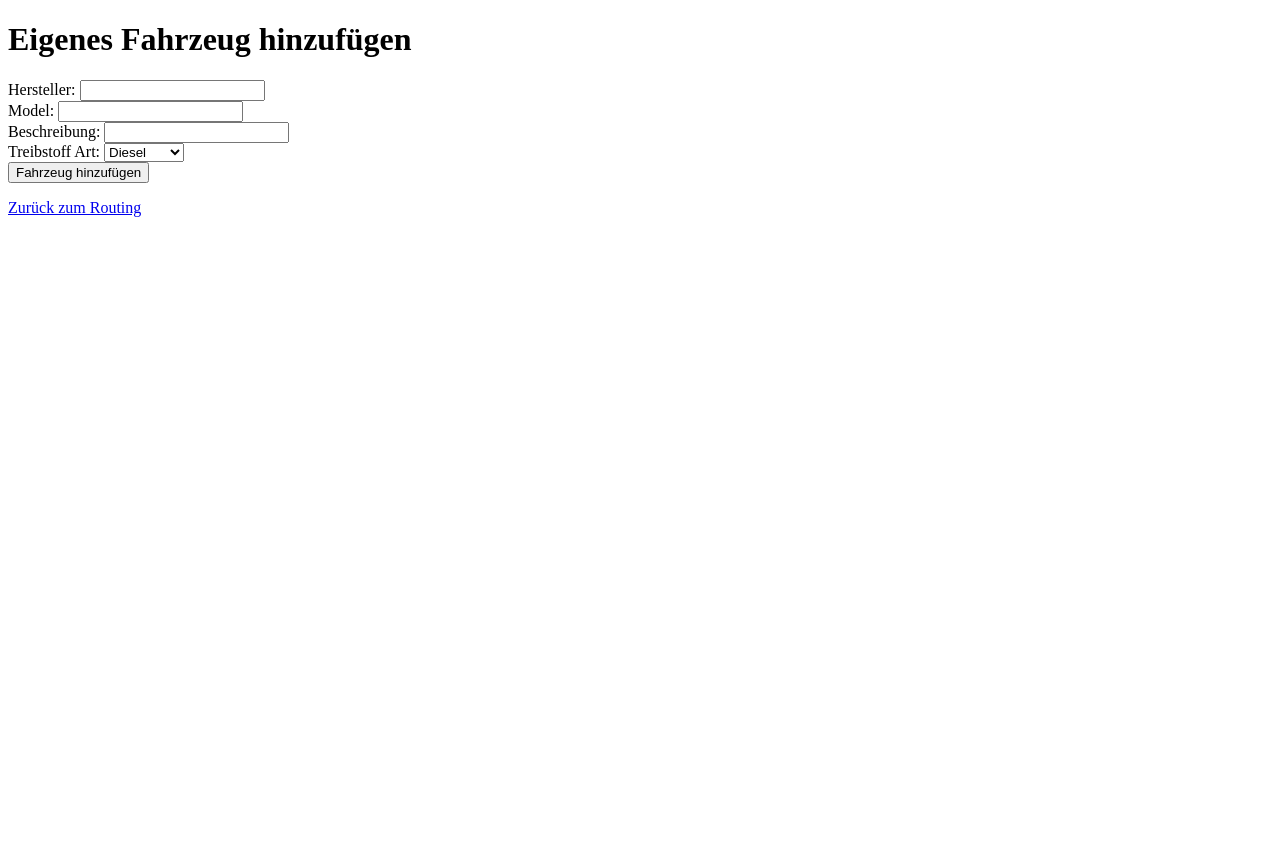
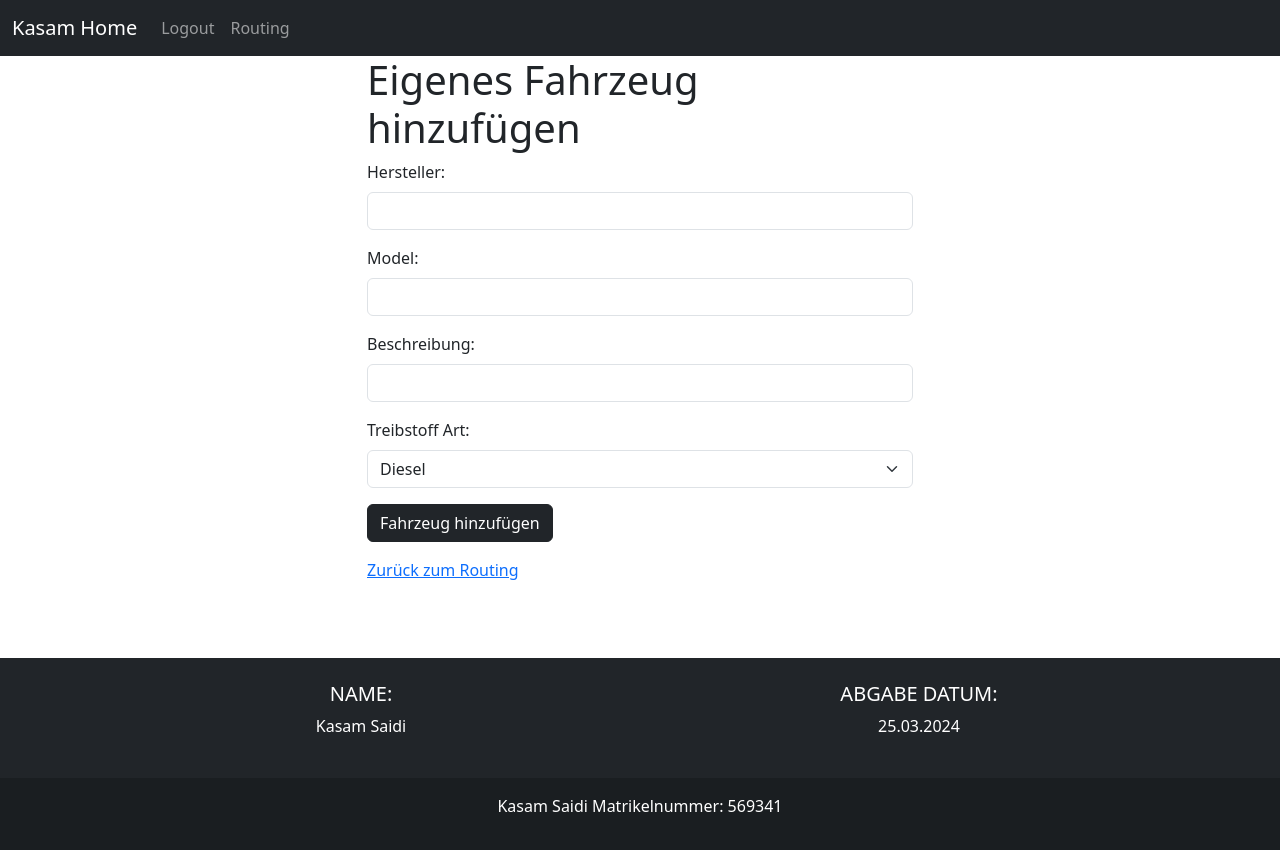
Before and after one commit to KasamSaidi/kasam-bachelor-project, a Flask app: page /add_custom_car in a window 1280 px wide. Before the commit the page ends 217 px from the top, so only its background shows below. Run offline with Flask 3, Linux system fonts and the light colour scheme; the visitor is signed in with stand-in values (Sample User, id 1); parts of the project's set-up code (start-up, migrations or seed data) failed here and were passed over.

Commit message:
Reformating, css und refactoring

```diff
--- a/app.py
+++ b/app.py
@@ -1,23 +1,25 @@
+import os
+from typing_extensions import Union
+from functools import wraps
+from werkzeug import Response
+
 from flask import Flask, render_template, request, jsonify, url_for, redirect, flash, session
 from flask_sqlalchemy import SQLAlchemy
+from wtforms import StringField, validators, PasswordField
+from flask_wtf import FlaskForm
+
 from routing.elevation import get_elevation_data
 from routing.traffic import get_traffic_flow
 from routing.routing_processing import create_route_instance, geocode_location
 from profile.vehicle import Vehicle
-from functools import wraps
-from werkzeug import Response
 from input import bcrypt_passwords
-from wtforms import StringField, validators, PasswordField
-from flask_wtf import FlaskForm
 from mapper import orm_mapper
-from typing_extensions import Union
 from login import login
-import os
 
 app = Flask(__name__)
 
 
-file_path = os.path.abspath(os.getcwd()) + "\data.db"
+file_path = os.path.abspath(os.getcwd()) + "\data.db"  # "\data.db"
 vehicle_entries = Vehicle.load_cars_from_excel('Euro_6_Latest.xlsx')
 app.config['SQLALCHEMY_DATABASE_URI'] = 'sqlite:///' + file_path
 user_id = 0
@@ -112,11 +114,6 @@ def save_login_user() -> Union[Response, str]:
             return redirect(url_for('login_user'))
     return render_template("user_dashboard.html", the_username=username)
 
-@app.route("/menu")
-@is_logged_in
-def menu_page():
-    return render_template("menu.html")
-
 @app.route('/routing')
 @is_logged_in
 def routing_input_handler():
--- a/templates/add_custom_car.html
+++ b/templates/add_custom_car.html
@@ -1,36 +1,41 @@
-<!DOCTYPE html>
-<html lang="en">
-<head>
-    <meta charset="UTF-8">
-    <meta name="viewport" content="width=device-width, initial-scale=1.0">
-    <title>Eigenes Fahrzeug hinzufügen</title>
-</head>
-<body>
-    <h1>Eigenes Fahrzeug hinzufügen</h1>
+{% extends 'index.html' %}
 
-    <form action="/add_custom_car" method="post">
-        <label for="custom_manufacturer">Hersteller:</label>
-        <input type="text" name="custom_manufacturer" required>
-        <br>
+{% block body %}
+<div class="container">
+  <div class="row justify-content-center">
+    <div class="col-md-6">
+      <h1>Eigenes Fahrzeug hinzufügen</h1>
+      <form action="/add_custom_car" method="post">
+        <div class="mb-3">
+          <label for="custom_manufacturer" class="form-label">Hersteller:</label>
+          <input type="text" name="custom_manufacturer" class="form-control" required>
+        </div>
 
-        <label for="custom_model">Model:</label>
-        <input type="text" name="custom_model" required>
-        <br>
+        <div class="mb-3">
+          <label for="custom_model" class="form-label">Model:</label>
+          <input type="text" name="custom_model" class="form-control" required>
+        </div>
 
-        <label for="custom_model_desc">Beschreibung:</label>
-        <input type="text" name="custom_model_desc" required>
-        <br>
+        <div class="mb-3">
+          <label for="custom_model_desc" class="form-label">Beschreibung:</label>
+          <input type="text" name="custom_model_desc" class="form-control" required>
+        </div>
 
-        <label for="custom_fuel_type">Treibstoff Art:</label>
-        <select name="custom_fuel_type" required>
+        <div class="mb-3">
+          <label for="custom_fuel_type" class="form-label">Treibstoff Art:</label>
+          <select name="custom_fuel_type" class="form-select" required>
             <option value="diesel">Diesel</option>
             <option value="electric">Elektrisch</option>
-        </select>
-        <br>
+          </select>
+        </div>
 
-        <input type="submit" value="Fahrzeug hinzufügen">
-    </form>
+        <div class="mb-3">
+          <input type="submit" value="Fahrzeug hinzufügen" class="btn btn-dark">
+        </div>
+      </form>
 
-    <p><a href="/routing">Zurück zum Routing</a></p>
-</body>
-</html>
+      <p><a href="/routing">Zurück zum Routing</a></p>
+    </div>
+  </div>
+</div>
+{% endblock %}
--- a/templates/forbidden.html
+++ b/templates/forbidden.html
@@ -1,6 +1,6 @@
 {% extends 'index.html' %}
 {% block body %}
-<h2>Must Be Logged In...</h2>
-<p>You must be logged in to access this page!</p>
-<a href="{{url_for('login_user')}}">Login Here</a>
+<h2>Sie sind nicht eingeloggt...</h2>
+<p>Sie müssen eingeloggt sein um diese Seite nutzen zu können.</p>
+<a href="{{url_for('login_user')}}">Hier einloggen!</a>
 {% endblock %}
--- a/templates/header.html
+++ b/templates/header.html
@@ -8,7 +8,7 @@
             <div class="navbar-nav">
                 {% if session['username'] is defined and session['username']|length %}
                     <a class="nav-link" href="{{url_for('logout')}}">Logout</a>
-                    <a class="nav-link" href="{{url_for('menu_page')}}">User Menu</a>
+                    <a class="nav-link" href="{{url_for('routing_input_handler')}}">Routing</a>
                 {% else %}
                     <a class="nav-link" href="{{url_for('login_user')}}">Login</a>
                     <a class="nav-link" href="{{url_for('add_user')}}">Register</a>
--- a/templates/index.html
+++ b/templates/index.html
@@ -13,12 +13,35 @@
         <button type="button" class="btn-close" data-bs-dismiss="alert" aria-label="Close"></button>
     </div>
     {% endfor %}
+    <style>
+        html, body {
+        height: 100%;
+        margin: 0;
+        }
 
+        body {
+        display: flex;
+        flex-direction: column;
+        }
+
+        #wrapper {
+        flex: 1;
+        }
+
+        #content {
+        flex: 1;
+        padding-bottom: 60px;
+        }
+      </style>
 </head>
 <body>
-{% include 'header.html' %}
-    {% block body %}
-    {% endblock %}
-{% include 'footer.html' %}
+    <div id="wrapper">
+        {% include 'header.html' %}
+        <div id="content">
+          {% block body %}
+          {% endblock %}
+        </div>
+      </div>
+      {% include 'footer.html' %}
 </body>
 </html>
--- a/templates/menu.html
+++ /dev/null
@@ -1,6 +0,0 @@
-{% extends 'index.html' %}
-{% block body %}
-<nav class="nav flex-column">
-  <a class="nav-link" href="/routing">Routenberechnung</a>
-</nav>
-{% endblock %}
--- a/templates/routing_result.html
+++ b/templates/routing_result.html
@@ -16,6 +16,8 @@
         }
     </style>
 </head>
+{% extends 'index.html' %}
+{% block body %}
 <body>
     <h1>Kasam's Routing - Ergebnisse</h1>
 
@@ -87,6 +89,5 @@
         <p>Es konnte keine GeoJSON-Daten gefunden werden.</p>
     {% endif %}
 
-    <p><a href="/">Zurück zur Startseite</a></p>
 </body>
-</html>
+{% endblock %}
```
Also changed, not shown: templates/loginform.html (+16 -13 lines), templates/registrationform.html (+16 -13 lines), templates/routing.html (+26 -23 lines), templates/user_dashboard.html (+2 -7 lines).
